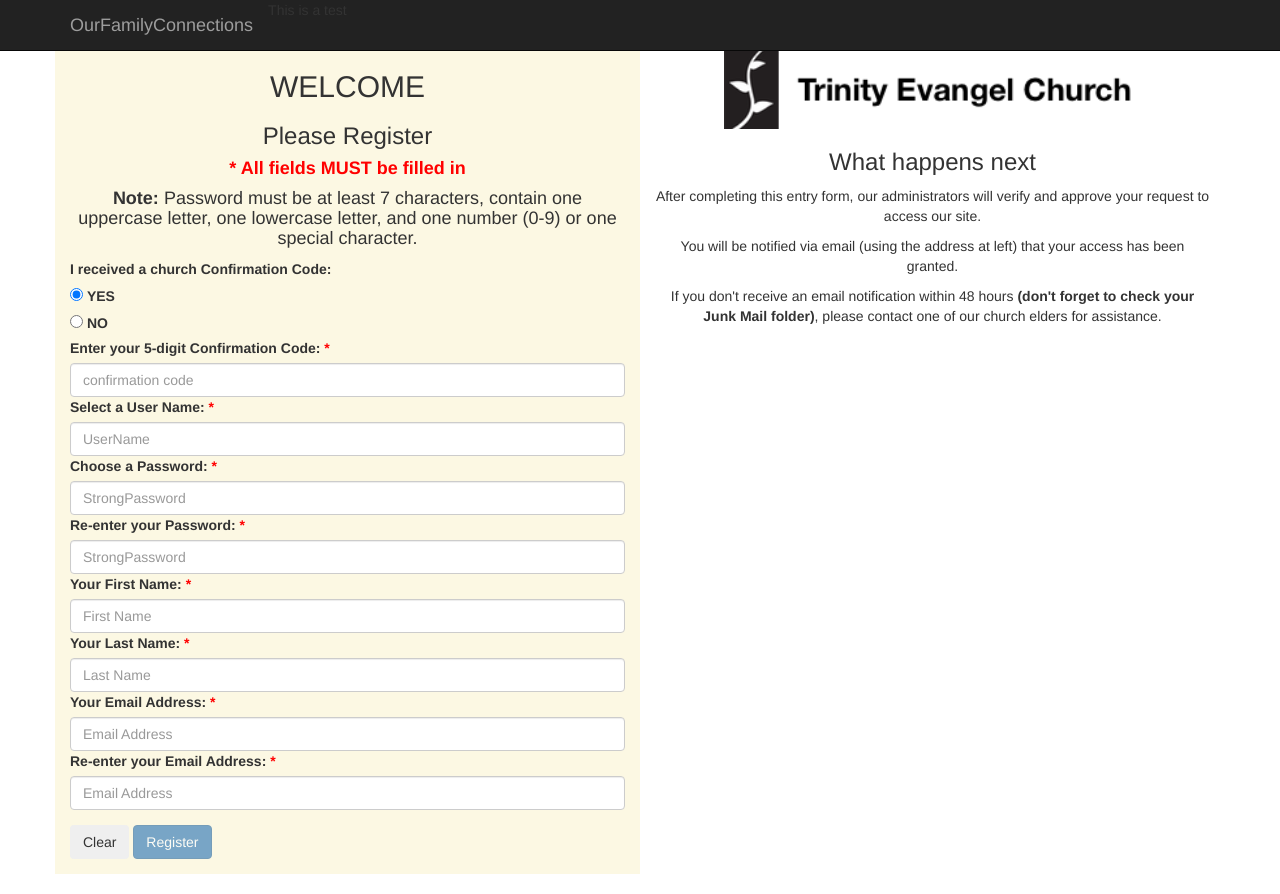
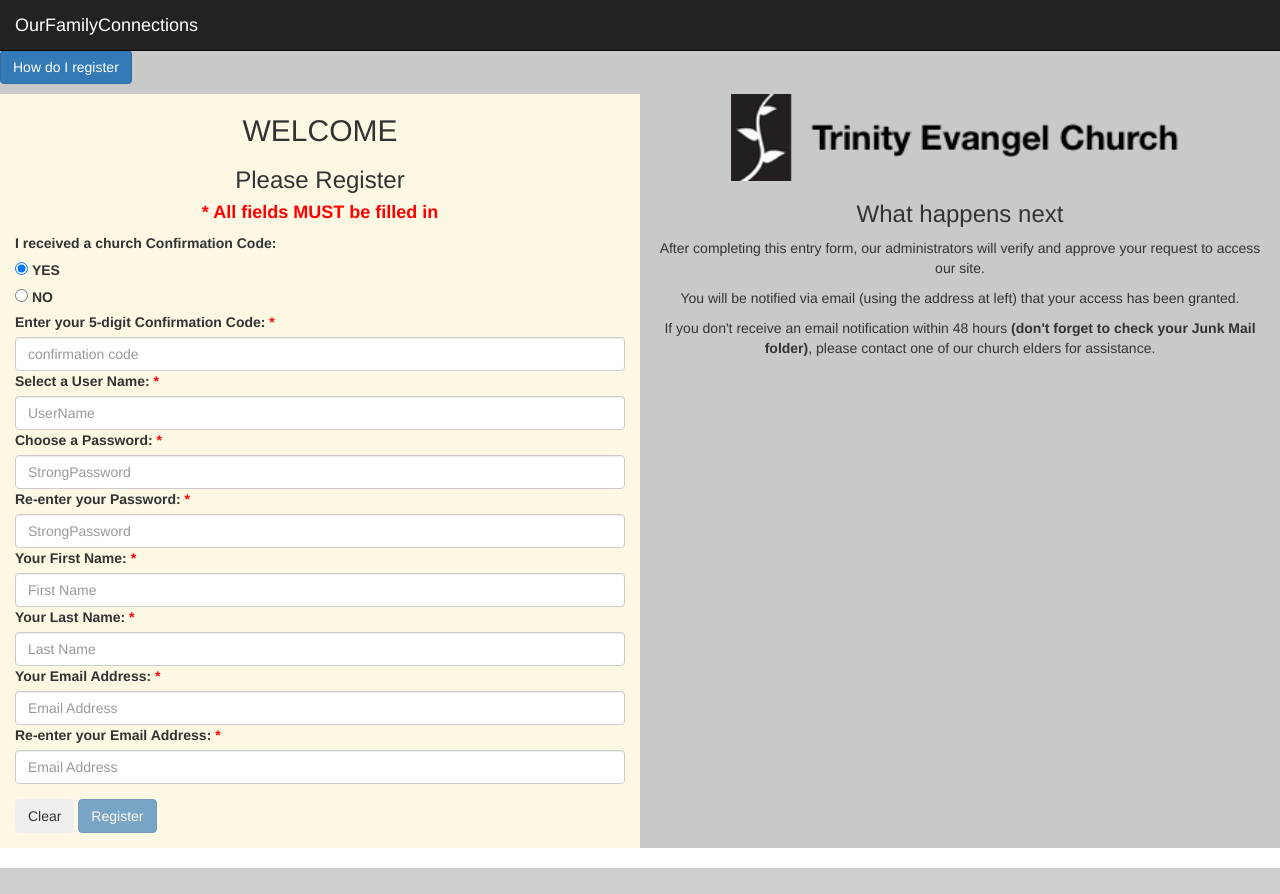
Before and after one commit to dhoegl/tec_church, a PHP site: page /ofc_register.php in a window 1280 px wide. After the commit the page ends 868 px from the top, so only its background shows below. Run offline with PHP 8.4, Linux system fonts and the light colour scheme; data that the repository does not hold is empty; some libraries are stand-ins or nearby versions.

Commit message:
Initial Load

```diff
--- a/ofc_register.php
+++ b/ofc_register.php
@@ -3,45 +3,30 @@ session_start();
 require_once 'ofc_dbconnect.php';
 ?>
 
-<!DOCTYPE html PUBLIC "-//W3C//DTD XHTML 1.0 Transitional//EN" "http://www.w3.org/TR/xhtml1/DTD/xhtml1-transitional.dtd">
-<!DOCTYPE html>
+<!DOCTYPE html PUBLIC "-//W3C//DTD XHTML 1.0 Strict//EN""http://www.w3.org/TR/xhtml1/DTD/xhtml1-strict.dtd">
+<!--<!DOCTYPE html PUBLIC "-//W3C//DTD XHTML 1.0 Transitional//EN" "http://www.w3.org/TR/xhtml1/DTD/xhtml1-transitional.dtd">-->
 <html lang="en">
   <head>
     <meta charset="utf-8">
     <meta http-equiv="X-UA-Compatible" content="IE=edge">
-    <meta name="viewport" content="width=device-width, initial-scale=1">
+    <meta name="viewport" content="width=device-width, initial-scale=1, shrink-to-fit=no">
     <!-- The above 3 meta tags *must* come first in the head; any other head content must come *after* these tags -->
     <title>Please Register</title>
 <!-- Initialize jQuery scripts -->
-<script type="text/javascript" src="//code.jquery.com/jquery-latest.min.js"></script>
+<!--<script type="text/javascript" src="//code.jquery.com/jquery-latest.min.js"></script>-->
+<script type="text/javascript" language="javascript" src="//code.jquery.com/jquery-1.12.4.js"></script>
+
+<!-- *** jQuery (necessary for Bootstrap's (BOOTSTRAP 4 BETA) JavaScript plugins) -->
+    <script src="https://cdnjs.cloudflare.com/ajax/libs/popper.js/1.11.0/umd/popper.min.js" integrity="sha384-b/U6ypiBEHpOf/4+1nzFpr53nxSS+GLCkfwBdFNTxtclqqenISfwAzpKaMNFNmj4" crossorigin="anonymous"></script>
+    <script src="https://maxcdn.bootstrapcdn.com/bootstrap/4.0.0-beta/js/bootstrap.min.js" integrity="sha384-h0AbiXch4ZDo7tp9hKZ4TsHbi047NrKGLO3SEJAg45jXxnGIfYzk4Si90RDIqNm1" crossorigin="anonymous"></script>
 
 
-<!-- Confirmation Code Check script -->
-<!--<script type="text/javascript" src="js/ofc_confirmcode_check.js"></script>-->
-
-<!-- Username Check script -->
-<!--<script type="text/javascript" src="js/ofc_username_check.js"></script>-->
-
-<!-- Password Strength Check script -->
-<!--<script type="text/javascript" src="js/ofc_password_check.js"></script>-->
-
-<!-- Password Match Check script -->
-<!--<script type="text/javascript" src="js/ofc_password_match.js"></script>-->
-
-
-<!-- Registration church code confirmation script -->
-<!--<script type="text/javascript" src="js/ofc_register_confirmcode.js"></script>-->
-
-<!-- Email Check script -->
-<!--<script type="text/javascript" src="js/ofc_email_check.js"></script>-->
-
-<!-- Email Match Check script -->
-<!--<script type="text/javascript" src="js/ofc_email_match.js"></script>-->
 
 <!-- Registration submission check script -->
 <script type="text/javascript" src="js/ofc_register_submit_check.js"></script>
 
 <!-- Bootstrap -->
+<!--    <link rel="stylesheet" type="text/css" href="//cdnjs.cloudflare.com/ajax/libs/twitter-bootstrap/4.0.0-beta/css/bootstrap.css">-->
     <link href="css/bootstrap.min.css" rel="stylesheet">
 <!--    <link rel="stylesheet" href="https://maxcdn.bootstrapcdn.com/bootstrap/4.0.0-beta.3/css/bootstrap.min.css" integrity="sha384-Zug+QiDoJOrZ5t4lssLdxGhVrurbmBWopoEl+M6BdEfwnCJZtKxi1KgxUyJq13dy" crossorigin="anonymous"></link>-->
 
@@ -70,7 +55,7 @@ require_once 'ofc_dbconnect.php';
     $repeatpassword = "";
 ?>
 <nav class="navbar navbar-inverse navbar-fixed-top">
-        <div class="container">
+<!--    <div class="container">-->
         <div class="navbar-header">
 <!--              <button type="button" class="navbar-toggle collapsed" data-toggle="collapse" data-target="#navbar" aria-expanded="false" aria-controls="navbar">
             <span class="sr-only">Toggle navigation</span>
@@ -80,18 +65,58 @@ require_once 'ofc_dbconnect.php';
           </button>-->
             <a class="navbar-brand" href="ofc_welcome.php">OurFamilyConnections</a>
         </div>
-            <div id="navbar" class="navbar-collapse collapse">
+<!--        <div id="navbar" class="navbar-collapse collapse">
             <p>This is a test</p>
-            </div> <!-- Collapse Navbar -->
-        </div> <!-- container -->
+        </div>  Collapse Navbar -->
+<!--    </div>  container -->
 </nav>
-<div class="container">
+<div class="container-fluid profile_bg">
+    <div class="row">
+        <p>
+            <button class="btn btn-primary" type="button" data-toggle="collapse" data-target="#collapseExample" aria-expanded="false" aria-controls="collapseExample">
+                How do I register
+            </button>
+        </p>
+    </div> <!-- row -->
+    <div class="collapse" id="collapseExample">
+        <div class="row">
+            <div class="col-sm-6">
+                    <div class="card card-body">
+                        <h4 class="card-title">Confirmation Code</h4>
+                        <ul class="card-text">
+                            <li>Your church administrator may have provided a Code for you</li>
+                            <li>Select Yes and enter the 5-digit Confirmation Code</li>
+                        </ul>
+                        <h4 class="card-title">User Name</h4>
+                        <ul class="card-text">
+                            <li>Select a unique User Name for your registration</li>
+                            <li>User Name must be 5 or more characters</li>
+                        </ul>
+                        <h4 class="card-title">Password</h4>
+                        <ul class="card-text">
+                            <li>Password must be at least 7 characters, contain one uppercase letter, one lowercase letter, and one number (0-9) or one special character.</li>
+                        </ul>
+                    </div>
+            </div> <!-- col-sm-6 -->
+            <div class="col-sm-6">
+                    <div class="card card-body">
+                        <h4 class="card-title">Color Definition</h4>
+                        <ul class="card-text">
+                            <li>Anniversaries are highlighted in <span style="background-color:green; color:white;">GREEN</span></li>
+                            <li>Adults' Birthdays highlighted in <span style="background-color:red; color:white;">RED</span>; Kids' Birthdays highlighted in <span style="background-color:yellow; color:black;">YELLOW</span></li>
+                            <li>Events are highlighted in <span style="background-color:blue; color:white;">BLUE</span></li>
+                        </ul>
+                    </div>
+            </div> <!-- col-sm-6 -->
+        </div> <!-- row -->
+        <br>
+    </div> <!-- collapse -->
     <div class="row">
         <div class="col-sm-6 bg-warning">
             <h2 class="text-center">WELCOME</h2>
                 <h3 class="text-center">Please Register</h3>
                 <h4 align="center"><strong><font color="red">* All fields MUST be filled in</font></strong></h4>
-                <h4 align="center"><strong>Note:</strong> Password must be at least 7 characters, contain one uppercase letter, one lowercase letter, and one number (0-9) or one special character.</h4>
+<!--                <h4 align="center"><strong>Note:</strong> Password must be at least 7 characters, contain one uppercase letter, one lowercase letter, and one number (0-9) or one special character.</h4>-->
                 <form id="register">
                     <div class="form-group">
                         <label for="confirmhcode">I received a church Confirmation Code:</label>
```
Also changed, not shown: ofc_calendar.php (+3 -5 lines). Lines whose indentation alone changed are shown as unchanged.
